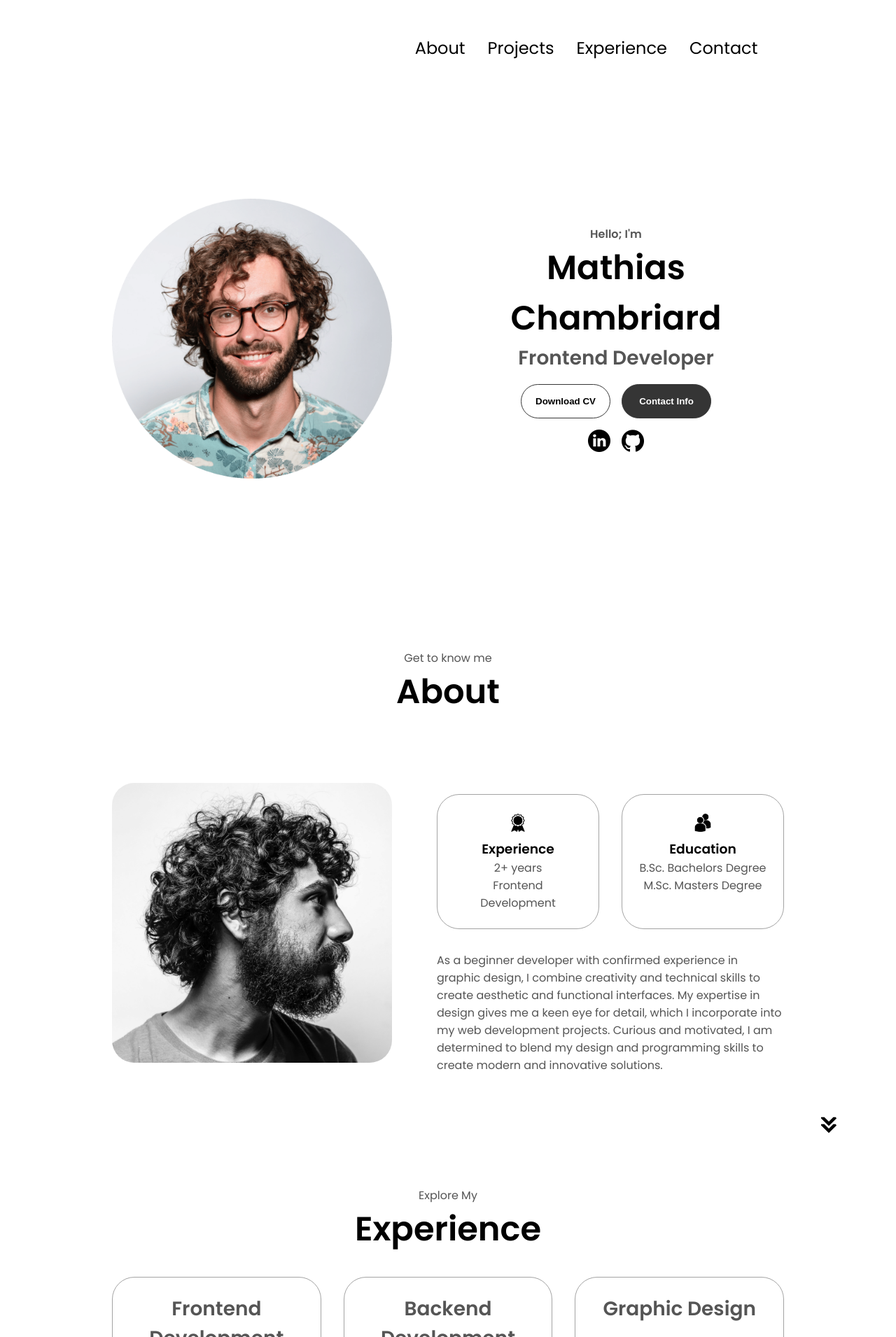
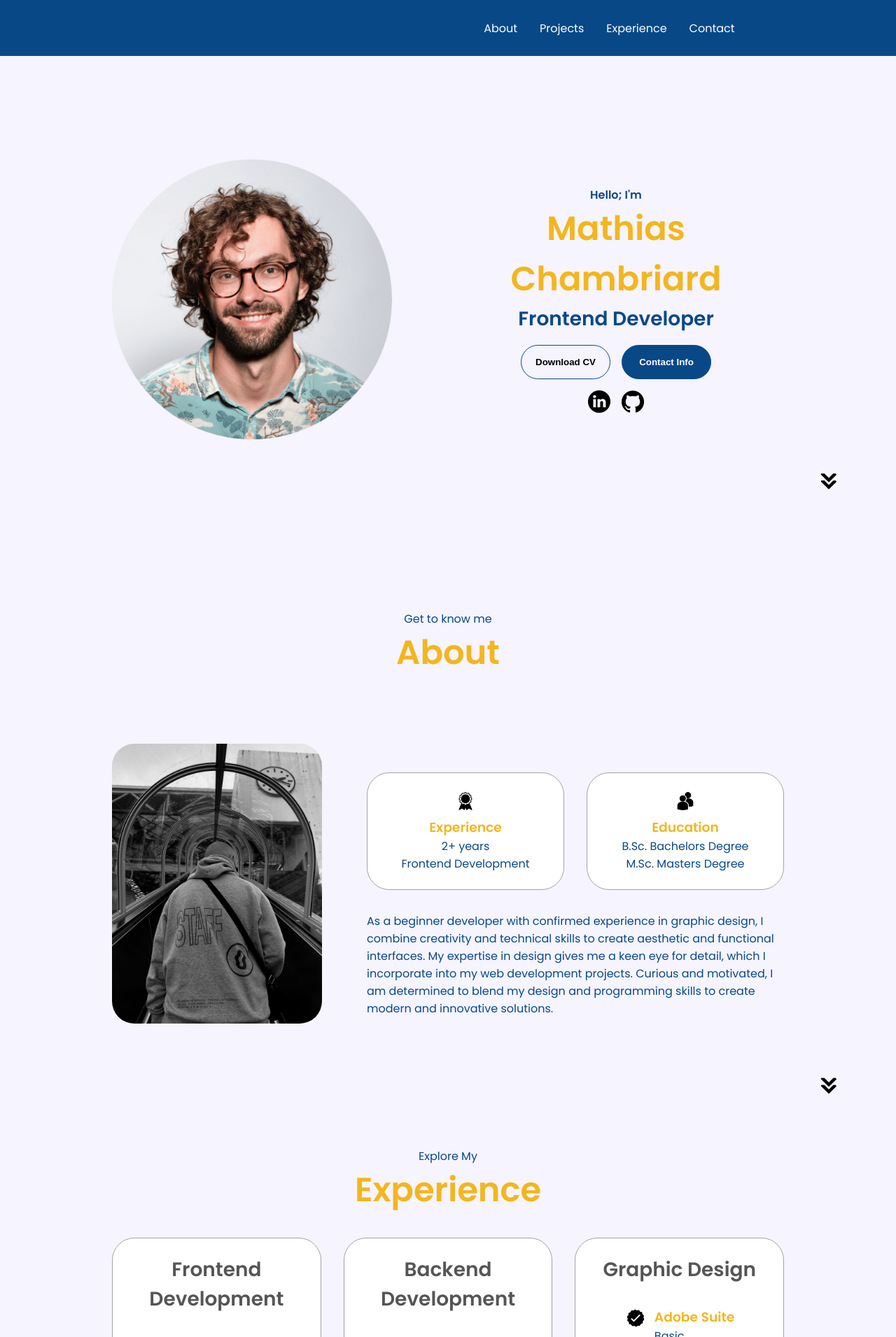
Before and after one commit to Trapo6x7/portfoliofinal, a PHP site: page / in a window 1280 px wide. Shown: the top 1911 px of the page at 70% size. Run offline with PHP 8.4, Linux system fonts and the light colour scheme.

Commit message:
DONE : CSS V1

```diff
--- a/index.html
+++ b/index.html
@@ -37,7 +37,7 @@
       </div>
     </nav>
     <section id="profile">
-      <div class="section__pic-container">
+      <div class="section__pic-container section-container">
         <img src="./assets/profile-pic.png" alt="John Doe profile picture" />
       </div>
       <div class="section__text">
@@ -70,6 +70,12 @@
           />
         </div>
       </div>
+      <img
+      src="./assets/arrow.png"
+      alt="Arrow icon"
+      class="icon arrow"
+      onclick="location.href='./#about'"
+    />
     </section>
     <section id="about">
       <p class="section__text__p1">Get to know me</p>
@@ -77,7 +83,7 @@
       <div class="section-container">
         <div class="section__pic-container">
           <img
-            src="./assets/about-pic.png"
+            src="./assets/trapoNB.png"
             alt="Profile picture"
             class="about-pic"
           />
@@ -371,7 +377,6 @@
           </ul>
         </div>
       </nav>
-      <p>Copyright &#169; 2023 John Doe. All Rights Reserved.</p>
     </footer>
     <script src="script.js"></script>
   </body>
--- a/style.css
+++ b/style.css
@@ -9,6 +9,7 @@
 
 body {
   font-family: "Poppins", sans-serif;
+  background-color: rgb(245, 244, 255);
 }
 
 html {
@@ -16,9 +17,12 @@
 }
 
 p {
-  color: rgb(85, 85, 85);
+  color: #084887;
 }
 
+h1,h3 {
+  color : #F3B61F;
+}
 /* TRANSITION */
 
 a,
@@ -36,24 +40,23 @@
 nav {
   justify-content: space-around;
   align-items: center;
-  height: 17vh;
+  height: 10vh;
+  background-color: #084887;
 }
 
 .nav-links {
   gap: 2rem;
   list-style: none;
-  font-size: 1.5rem;
 }
 
 a {
-  color: black;
+  color: white;
   text-decoration: none;
-  text-decoration-color: white;
 }
 
 a:hover {
-  color: grey;
-  text-decoration: underline;
+  color: #F3B61F;
+  text-decoration: none;
   text-underline-offset: 1rem;
   text-decoration-color: rgb(181, 181, 181);
 }
@@ -166,7 +169,8 @@
   display: flex;
   justify-content: center;
   gap: 5rem;
-  height: 80vh;
+  height: 90vh;
+  position: relative;
 }
 
 .section__pic-container {
@@ -231,7 +235,7 @@
 
 .btn-color-1,
 .btn-color-2 {
-  border: rgb(53, 53, 53) 0.1rem solid;
+  border: #084887 0.1rem solid;
 }
 
 .btn-color-1:hover,
@@ -241,12 +245,12 @@
 
 .btn-color-1,
 .btn-color-2:hover {
-  background: rgb(53, 53, 53);
+  background: #084887;
   color: white;
 }
 
 .btn-color-1:hover {
-  background: rgb(0, 0, 0);
+  background: #052d55;
 }
 
 .btn-color-2 {
@@ -254,7 +258,7 @@
 }
 
 .btn-color-2:hover {
-  border: rgb(255, 255, 255) 0.1rem solid;
+  border: #F3B61F 0.1rem solid;
 }
 
 .btn-container {
@@ -386,7 +390,7 @@
   display: flex;
   justify-content: center;
   flex-direction: column;
-  height: 70vh;
+  height: 90vh;
 }
 
 .contact-info-upper-container {
@@ -398,6 +402,7 @@
   background: (250, 250, 250);
   margin: 2rem auto;
   padding: 0.5rem;
+  background-color: #084887;
 }
 
 .contact-info-container {
@@ -422,11 +427,6 @@
 
 /* FOOTER SECTION */
 
-footer {
-  height: 26vh;
-  margin: 0 1rem;
-}
-
 footer p {
   text-align: center;
 }
```
Also changed, not shown: assets/image1.png (added), assets/trapoNB.png (added).
